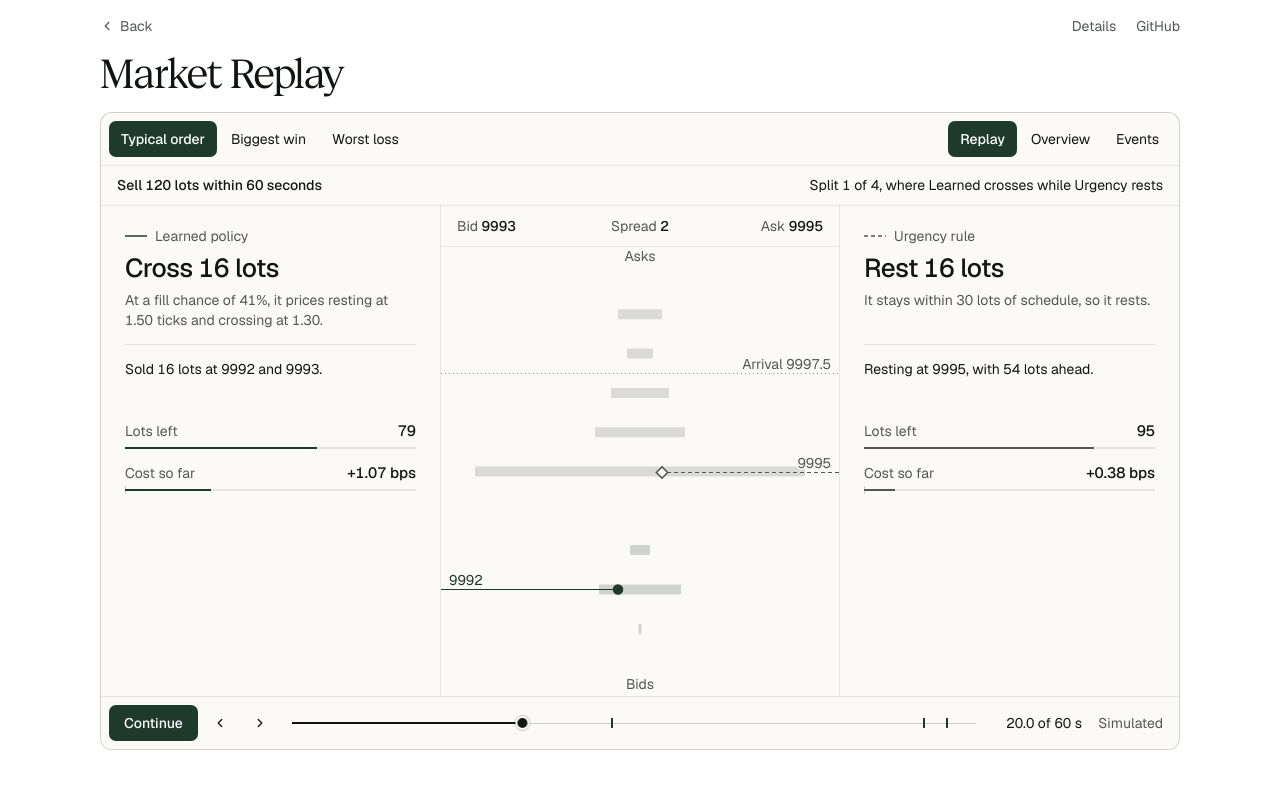
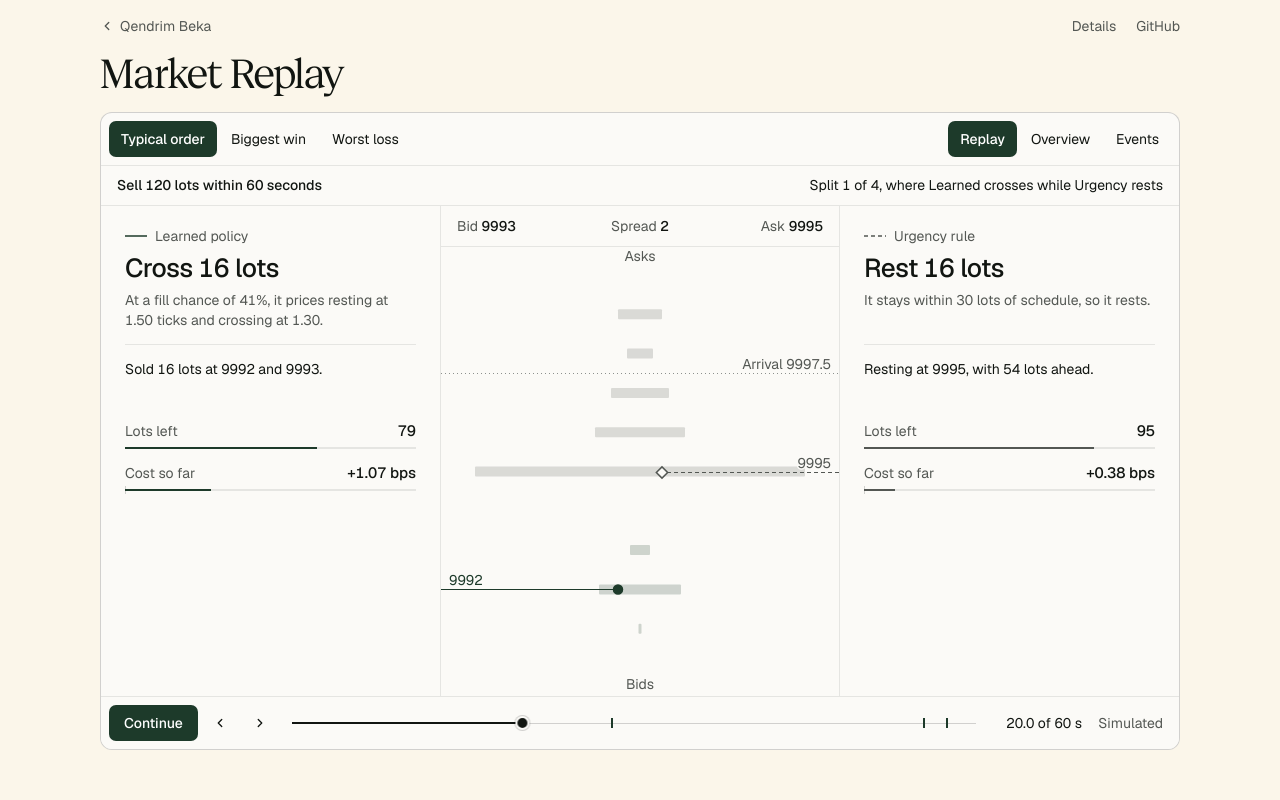
Before and after one commit to qbeka/market-replay, a plain HTML site: page site/index.html in a window 1280 px wide. Shown: the top 800 px of the page. Drawn offline with Linux system fonts and the light colour scheme.

Commit message:
build(site): regenerate the page

```diff
--- a/site/index.html
+++ b/site/index.html
@@ -31,6 +31,7 @@
 :root {
   color-scheme: light;
   --paper: #ffffff;
+  --page: #fbf6ea;
   --surface: #fbfaf7;
   --ink: #111511;
   --body: #444944;
@@ -61,10 +62,10 @@
 }
 
 *, *::before, *::after { box-sizing: border-box; }
-html { background: var(--paper); -webkit-text-size-adjust: 100%; }
+html { background: var(--page); -webkit-text-size-adjust: 100%; }
 body {
   margin: 0;
-  background: var(--paper);
+  background: var(--page);
   color: var(--ink);
   font: 400 15px/24px var(--sans);
   font-synthesis: none;
@@ -356,7 +357,7 @@ body {
   <header class="topbar">
     <a class="quiet back" href="/#projects">
       <svg width="14" height="14" viewBox="0 0 16 16" fill="none" aria-hidden="true"><path d="M10 4L6 8L10 12" stroke="currentColor" stroke-width="1.5" stroke-linecap="round" stroke-linejoin="round"/></svg>
-      Back
+      Qendrim Beka
     </a>
     <nav aria-label="More about Market Replay">
       <a class="quiet" href="#details">Details</a>
@@ -428,7 +429,7 @@ body {
       <p class="prose">The hypothesis, split and decision rule were committed before any test day was read, and the <a href="https://github.com/qbeka/market-replay/blob/main/docs/report.md">report</a> has the full method.</p>
     </section>
     <footer class="page-end">
-      <a class="quiet back" href="/#projects">Back</a>
+      <a class="quiet back" href="/#projects">Qendrim Beka</a>
       <a class="quiet" href="https://github.com/qbeka/market-replay">GitHub</a>
     </footer>
   </main>
```
